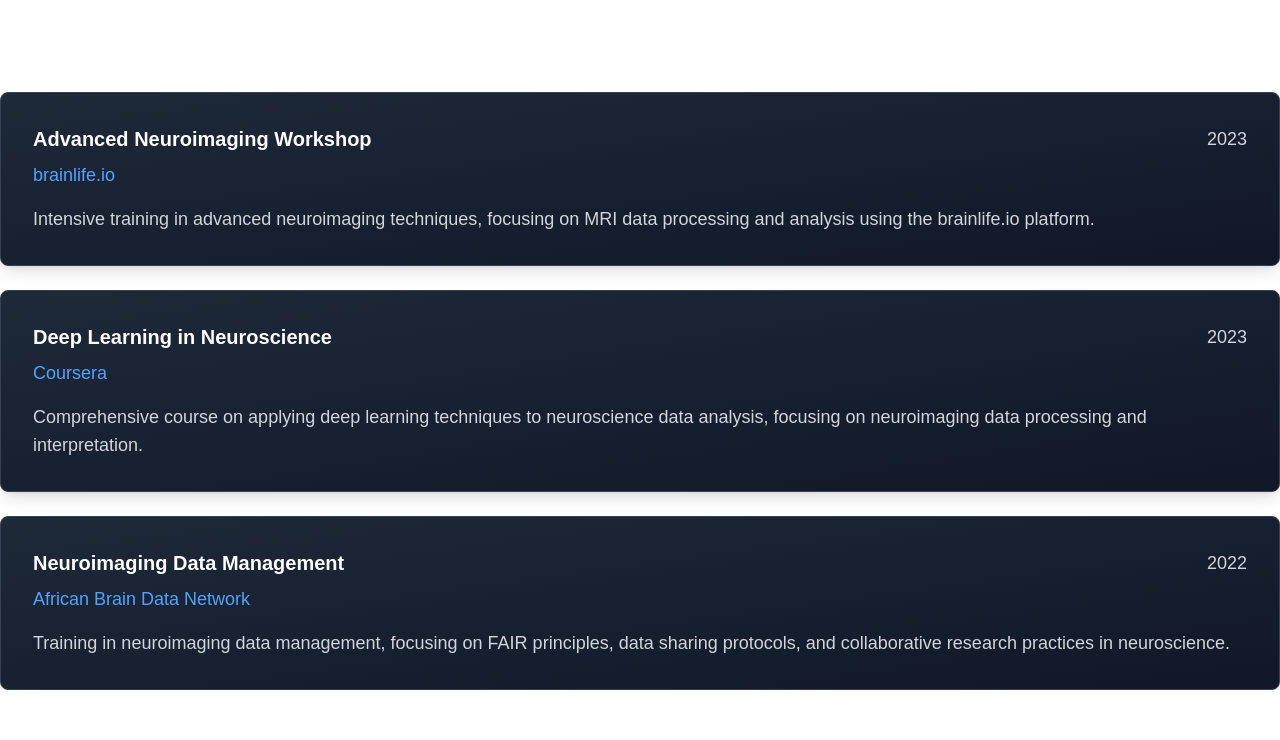
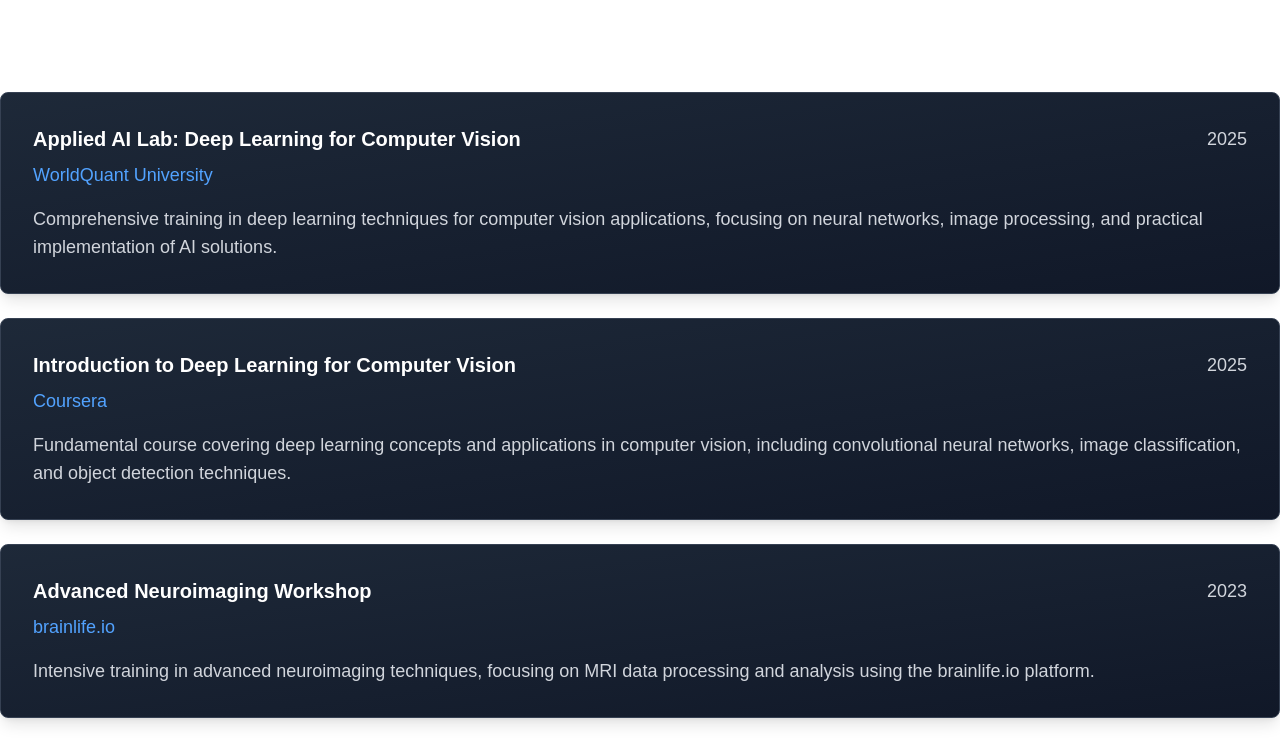
Before and after one commit to filimapatrick/computational_cv, a Next.js app: page /education in a window 1280 px wide. Shown: the part 1320-2060 px from the top of the page. Before the commit the page ends 2010 px from the top, so only its background shows below. Built offline with nearby package versions, Linux system fonts and the light colour scheme.

Commit message:
updated the education page

```diff
--- a/src/app/education/page.jsx
+++ b/src/app/education/page.jsx
@@ -19,7 +19,7 @@
   {
     degree: "Post Graduate Diploma in Computer Science",
     institution: "Ignatius Ajuru University",
-    period: "2020 - 2021",
+    period: "2024 - 2025",
     location: "Port Harcourt, Nigeria",
     researchFocus: "Computer Science and Programming",
     keyAreas: [
@@ -46,6 +46,18 @@
 
 const additionalTraining = [
   {
+    title: "Applied AI Lab: Deep Learning for Computer Vision",
+    institution: "WorldQuant University",
+    period: "2025",
+    description: "Comprehensive training in deep learning techniques for computer vision applications, focusing on neural networks, image processing, and practical implementation of AI solutions."
+  },
+  {
+    title: "Introduction to Deep Learning for Computer Vision",
+    institution: "Coursera",
+    period: "2025",
+    description: "Fundamental course covering deep learning concepts and applications in computer vision, including convolutional neural networks, image classification, and object detection techniques."
+  },
+  {
     title: "Advanced Neuroimaging Workshop",
     institution: "brainlife.io",
     period: "2023",
@@ -54,7 +66,7 @@
   {
     title: "Deep Learning in Neuroscience",
     institution: "Coursera",
-    period: "2023",
+    period: "2025",
     description: "Comprehensive course on applying deep learning techniques to neuroscience data analysis, focusing on neuroimaging data processing and interpretation."
   },
   {
```
